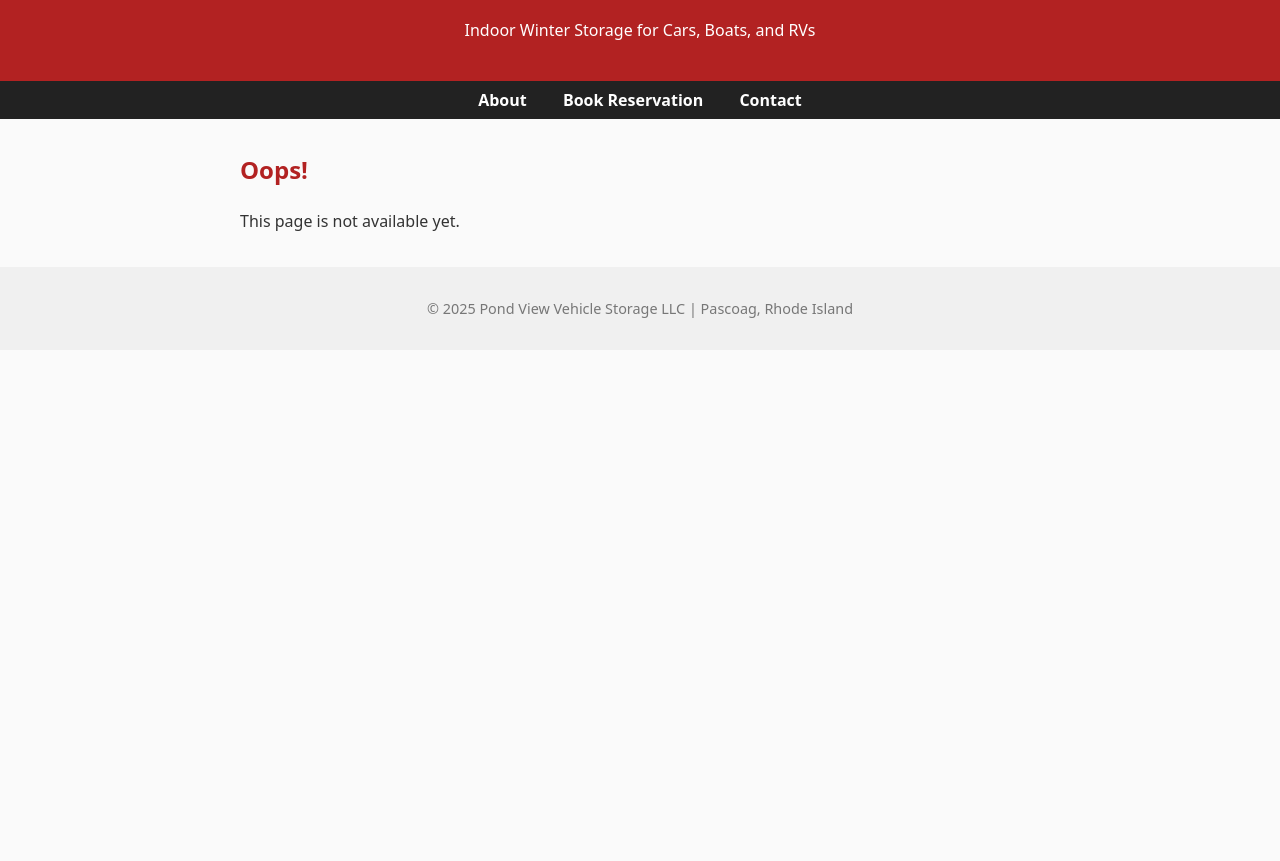
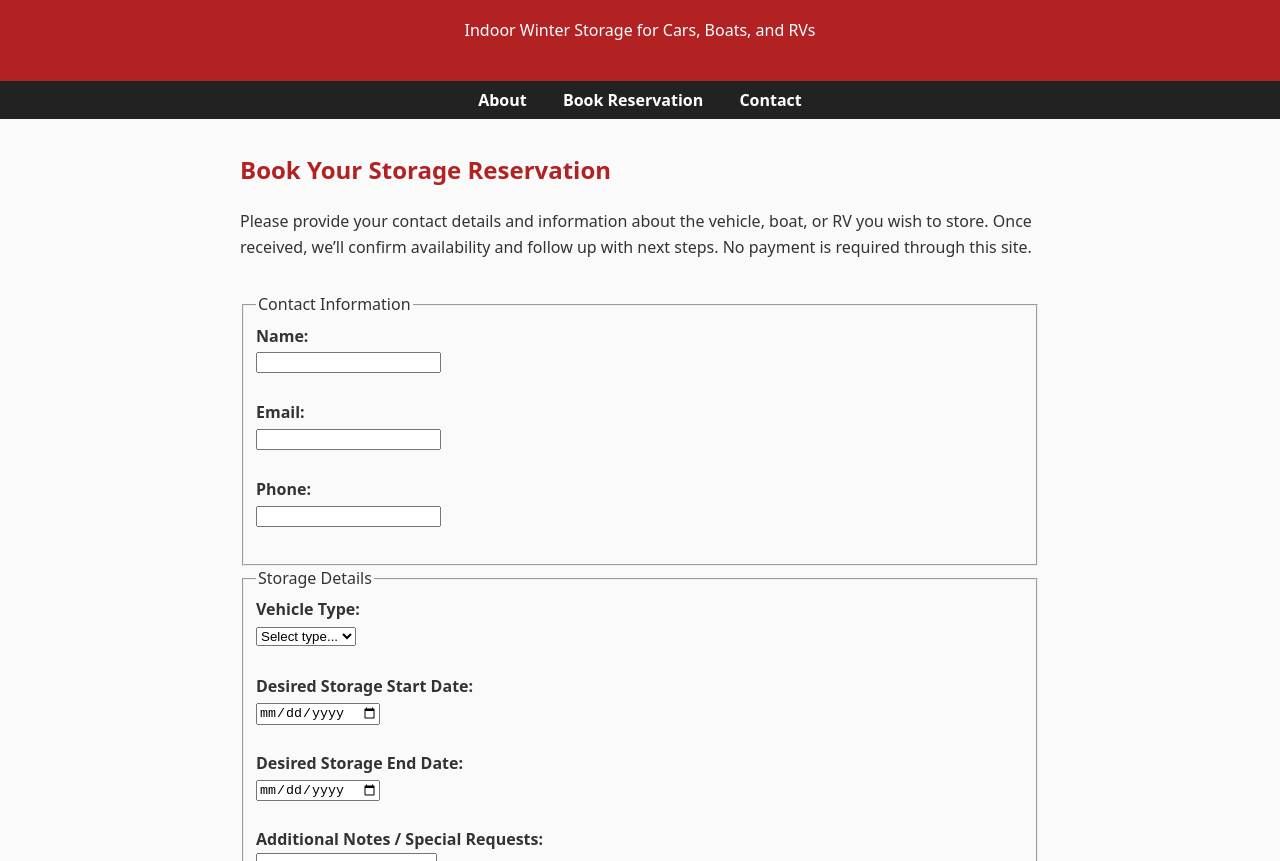
Before and after one commit to pondview/webapp, a plain HTML site: page reservation.html in a window 1280 px wide. Shown: the part 91-952 px from the top of the page. Before the commit the page ends 800 px from the top, so only its background shows below. Drawn offline with Linux system fonts and the light colour scheme.

Commit message:
add in reservations

```diff
--- a/main.css
+++ b/main.css
@@ -42,6 +42,10 @@ h2 {
     color: #b22222;
 }
 
+label {
+    font-weight: bold;
+}
+
 footer {
     text-align: center;
     padding: 2rem 1rem;
--- a/reservation.html
+++ b/reservation.html
@@ -3,31 +3,77 @@
   <head>
     <meta charset="UTF-8" />
     <meta name="viewport" content="width=device-width, initial-scale=1.0" />
-    <title>Pond View Vehicle Storage | Pascoag, RI</title>
-    <link rel="stylesheet" href="main.css">
+    <title>Book Reservation | Pond View Storage</title>
+    <link rel="stylesheet" href="main.css" />
   </head>
 
   <body>
     <header>
-      <h1>Pond View Vehicle Storage LLC</h1>
+      <h1>Pond View Storage</h1>
       <p>Indoor Winter Storage for Cars, Boats, and RVs</p>
     </header>
 
     <nav>
       <a href="index.html">About</a>
-      <a href="reservation.html">Book Reservation</a>
+      <a href="reservation.html" class="active">Book Reservation</a>
       <a href="contact.html">Contact</a>
     </nav>
 
     <main>
-      <h2>Oops!</h2>
+      <h2>Book Your Storage Reservation</h2>
       <p>
-        This page is not available yet.
+        Please provide your contact details and information about the vehicle, boat, or RV
+        you wish to store. Once received, we’ll confirm availability and follow up with
+        next steps. No payment is required through this site.
       </p>
+
+      <form id="reservationForm" style="max-width: 1024px; margin: 2rem auto;">
+        <fieldset>
+          <legend>Contact Information</legend>
+          <label for="name">Name:</label><br />
+          <input type="text" id="name" name="name" required /><br /><br />
+
+          <label for="email">Email:</label><br />
+          <input type="email" id="email" name="email" class="email" required /><br /><br />
+
+          <label for="phone">Phone:</label><br />
+          <input type="text" id="phone" name="phone" class="phone" required /><br /><br />
+        </fieldset>
+
+        <fieldset>
+          <legend>Storage Details</legend>
+          <label for="vehicleType">Vehicle Type:</label><br />
+          <select id="vehicleType" name="vehicleType" required>
+            <option value="">Select type...</option>
+            <option value="car">Car</option>
+            <option value="boat">Boat</option>
+            <option value="rv">RV</option>
+            <option value="motorcycle">Motorcycle</option>
+            <option value="other">Other</option>
+          </select><br /><br />
+
+          <label for="storageStart">Desired Storage Start Date:</label><br />
+          <input type="date" id="storageStart" name="storageStart" required /><br /><br />
+
+          <label for="storageEnd">Desired Storage End Date:</label><br />
+          <input type="date" id="storageEnd" name="storageEnd" required /><br /><br />
+
+          <label for="notes">Additional Notes / Special Requests:</label><br />
+          <textarea id="notes" name="notes" rows="5"></textarea><br /><br />
+        </fieldset>
+
+        <button type="submit">Submit Reservation</button>
+      </form>
     </main>
 
     <footer>
-      &copy; 2025 Pond View Vehicle Storage LLC | Pascoag, Rhode Island
+      &copy; 2025 Pond View Storage | Pascoag, Rhode Island
     </footer>
+
+    <script src="site.js"></script>
+    <script>
+      // Replace with your actual reservation Lambda endpoint
+      configureForm("reservationForm", "https://5om6peceo2.execute-api.us-east-2.amazonaws.com/reservation");
+    </script>
   </body>
 </html>
```
Also changed, not shown: contact.html (+4 -4 lines), index.html (+5 -5 lines), oops.html (+3 -3 lines), thanks.html (+3 -3 lines).
